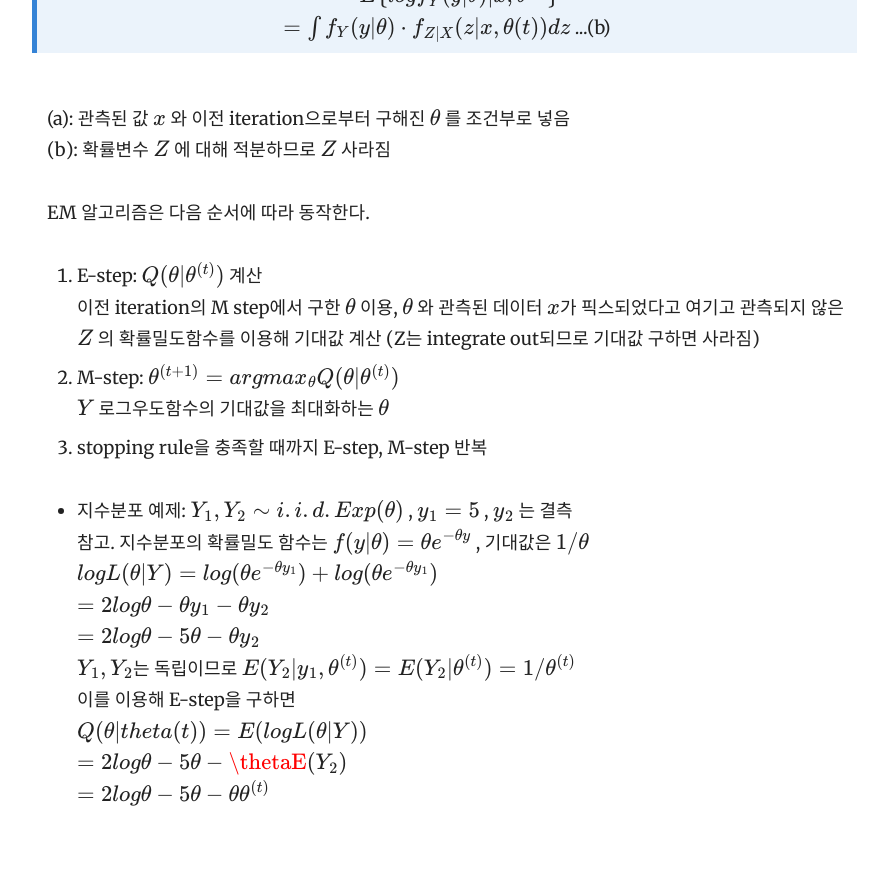
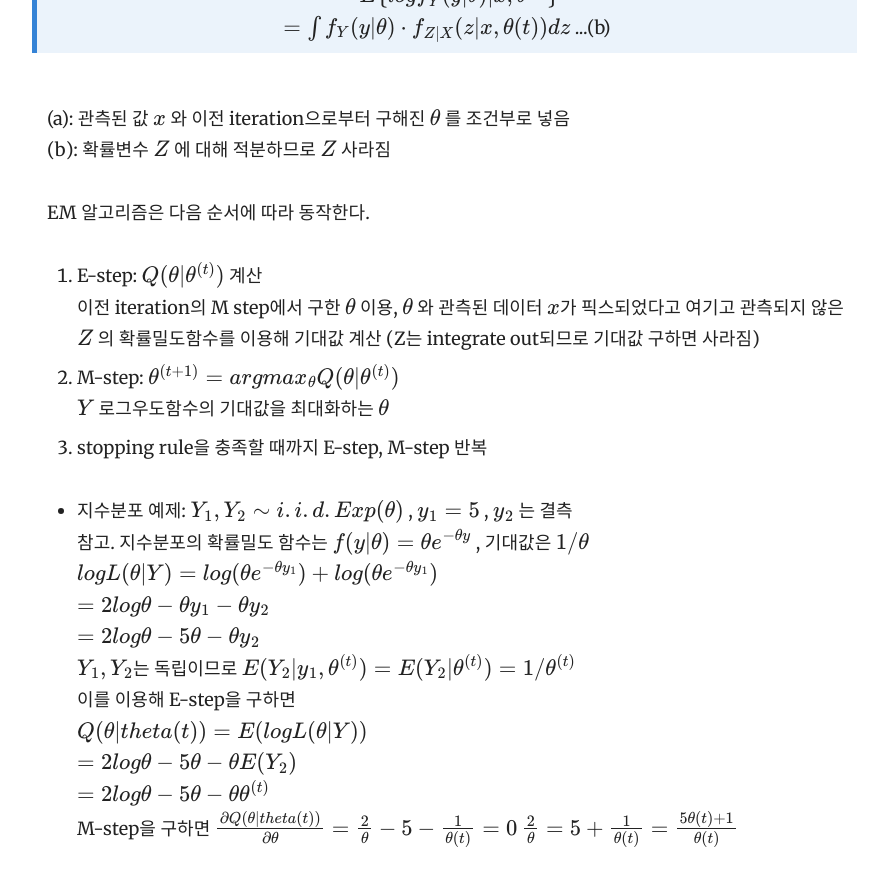
Before and after one commit to yrk3434/yrk3434.github.io, a Jekyll site: the page built from _docs/Theory/Computational Statistics_Optimization.md, in a window 1280 px wide and 900 px high, scrolled down 14729 px. Shown: the top 886 px of the window, without its empty margins (343-1231 px from the left). Built offline with Jekyll 4.4.1, drawn with Linux system fonts in a browser that asks for light colours; formulas are drawn with MathJax 3; before the commit the page ends 15591 px from its top, so only the background shows below that.

Commit message:
Update Computational Statistics_Optimization.md

```diff
--- a/_docs/Theory/Computational Statistics_Optimization.md
+++ b/_docs/Theory/Computational Statistics_Optimization.md
@@ -432,5 +432,8 @@ $=  2 log \theta - 5 \theta - \theta y_2 $ <br/>
 $ Y_1, Y_2 $는 독립이므로 $ E(Y_2|y_1, \theta^{(t)}) = E(Y_2|\theta^{(t)}) = 1/\theta^{(t)} $  <br/>
 이를 이용해 E-step을 구하면 <br/>
 $ Q(\theta|theta{(t)}) = E(log L(\theta|Y)) $ <br/>
-$ =  2 log \theta - 5 \theta - \thetaE(Y_2) $ <br/>
-$ =  2 log \theta - 5 \theta - \theta \theta^{(t)} $
+$ =  2 log \theta - 5 \theta - \theta E(Y_2) $ <br/>
+$ =  2 log \theta - 5 \theta - \theta \theta^{(t)} $  <br/>
+M-step을 구하면
+$ \frac{ \partial Q(\theta|theta{(t)}) }{ \partial \theta } = \frac{2}{\theta} -5 - \frac{1}{\theta{(t)}} = 0 $
+$  \frac{2}{\theta} =  5 +  \frac{1}{\theta{(t)}} = \frac{5 \theta{(t)} +1 } {\theta{(t)}}  $
```
